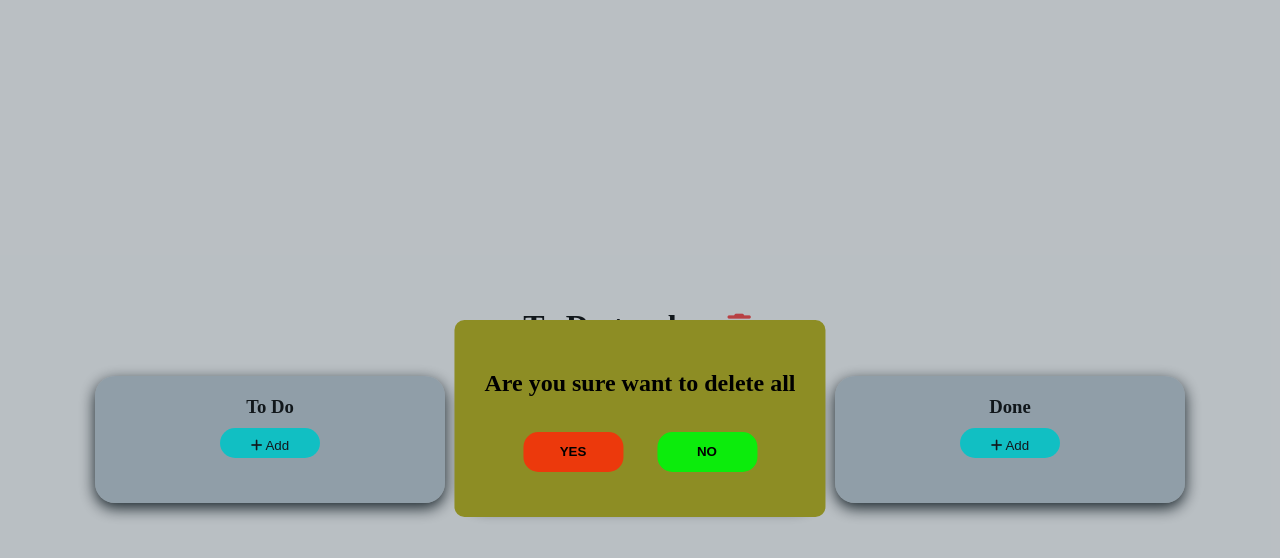
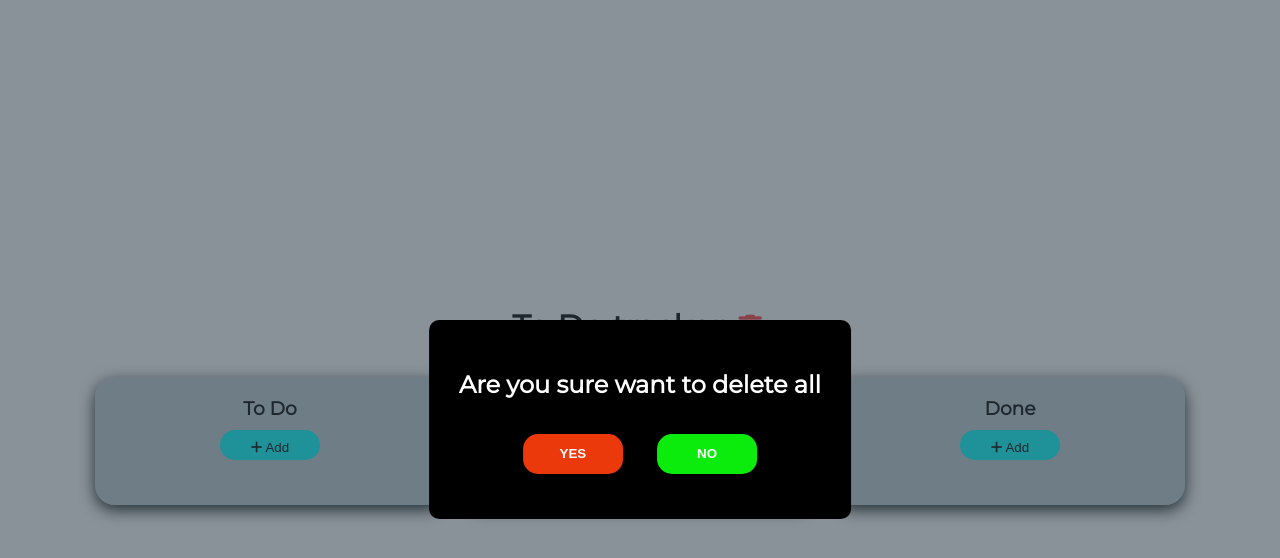
Before and after one commit to SaadMu7ammad/KanbanBoard, a plain HTML site: page index.html in a window 1280 px wide. Both pictures are taken after a click on the button 739 px from the left and 328 px from the top of the page. Drawn offline with Linux system fonts and the light colour scheme.

Commit message:
Update style.css

```diff
--- a/style.css
+++ b/style.css
@@ -1,5 +1,4 @@
-@import url('https://fonts.googleapis.com/css?family=Lato&display=swap');
-
+@import url('https://fonts.googleapis.com/css2?family=Montserrat&display=swap');
 :root {
   --border-color: #e3e5e4;
   --background-color: #c3c7ca;
@@ -11,9 +10,10 @@
 }
 
 body {
-/*   background: no-repeat
-    linear-gradient(to bottom, rgb(141, 141, 36), #ffa, rgba(0, 0, 255, 0.671));
- */
+  /* background: no-repeat
+    linear-gradient(to bottom, rgb(141, 141, 36), #ffa, rgba(0, 0, 255, 0.671)); */
+    font-family: 'Montserrat', sans-serif;
+
   min-height: 100vh;
   display: flex;
   flex-direction: column;
@@ -114,12 +114,14 @@ li {
   position: relative;
 }
 input {
-  box-shadow: 0px 5px 15px rgba(0, 9, 14, 0.952);
+  /* box-shadow: 0px 5px 15px rgba(0, 9, 14, 0.952); */
   border-radius: 10px;
+  background-color: white;
   border: 0;
   padding: 10px;
   width: 100%;
   cursor: move;
+
 }
 .edit-btn {
   position: absolute;
@@ -163,7 +165,7 @@ input {
   top: 0;
   width: 100%;
   height: 100%;
-  background-color: #34444f57;
+  background-color: #34444f94;
   z-index: 10;
   display: block;
 }
@@ -179,10 +181,11 @@ input {
   justify-content: center;
   /* width: fit-content; */
   /* height: 100vh;/ */
-  background-color: rgb(141, 141, 36);
+  background-color: rgb(0, 0, 0);
   padding: 30px;
   border-radius: 10px;
   text-align: center;
+  color: white;
 }
 .yes-all,
 .no-all {
@@ -196,6 +199,8 @@ input {
   border-radius: 15px;
   cursor: pointer;
   font-weight: 800;
+  color: white;
+
 }
 .no-all {
   background-color: rgb(12, 236, 12);
```
